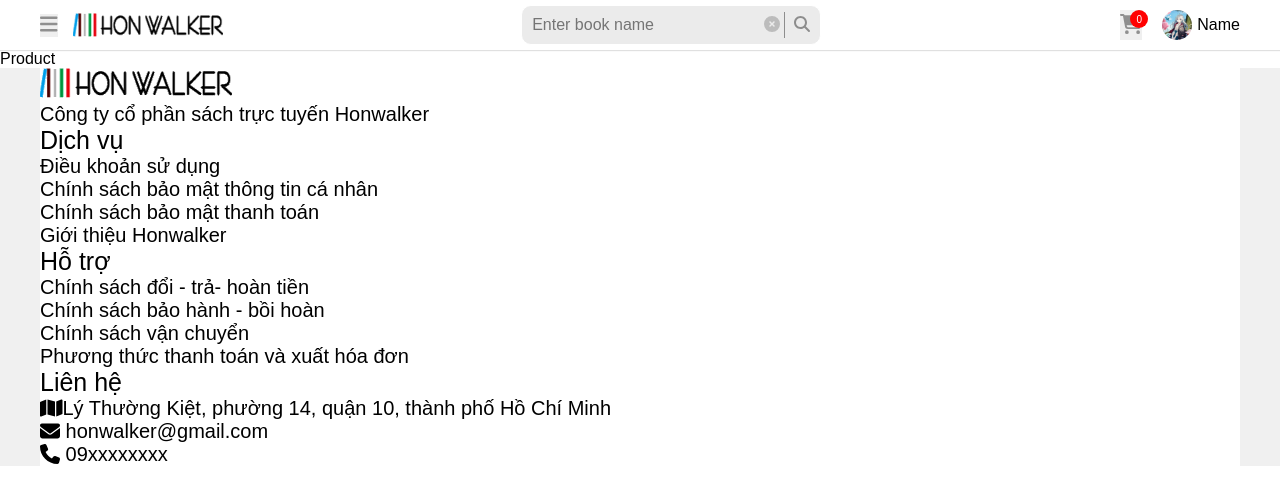
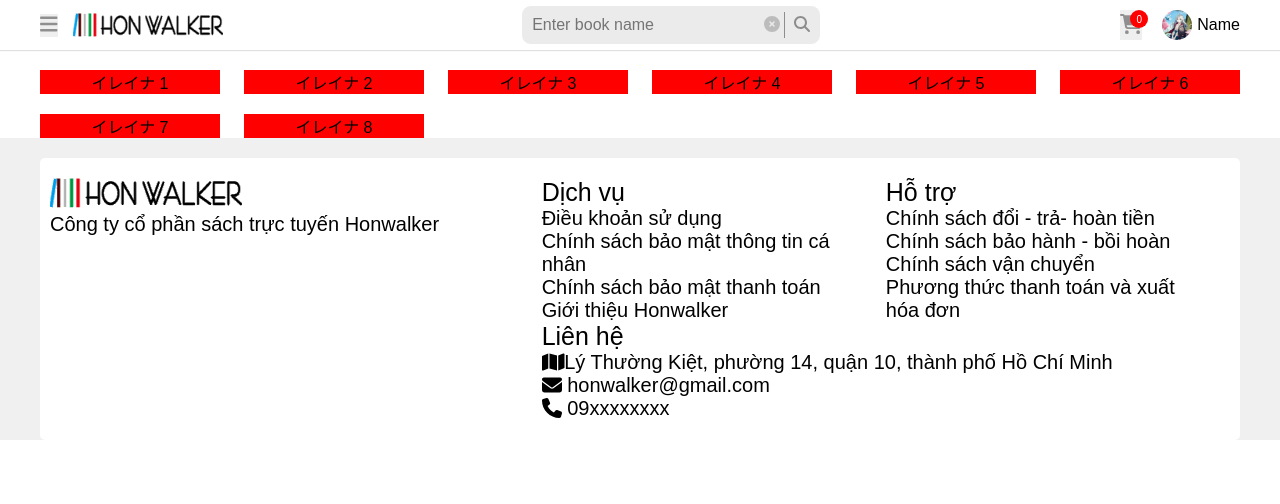
Before and after one commit to thanhdatkiyotaka/honwalker, a React (Create React App) app: page /product in a window 1280 px wide. Shown: the top 504 px of the page. Built offline with nearby package versions, Linux system fonts and the light colour scheme.

Commit message:
Add my project

```diff
--- a/src/assets/css/grid.css
+++ b/src/assets/css/grid.css
@@ -341,160 +341,225 @@
     .wide {
         width: 800px;
     }
+
+    .row {
+        margin-left: -8px;
+        margin-right: -8px;
+    }
+    .col {
+        padding-left: 8px;
+        padding-right: 8px;
+    }
+    .l-0 {
+        display: none;
+    }
+    .l-1,
+    .l-2,
+    .l-3,
+    .l-4,
+    .l-5,
+    .l-6,
+    .l-7,
+    .l-8,
+    .l-9,
+    .l-10,
+    .l-11,
+    .l-12 {
+        display: block;
+    }
+    .l-1 {
+        flex: 0 0 8.33333%;
+        max-width: 8.33333%;
+    }
+    .l-2 {
+        flex: 0 0 16.66667%;
+        max-width: 16.66667%;
+    }
+    .l-3 {
+        flex: 0 0 25%;
+        max-width: 25%;
+    }
+    .l-4 {
+        flex: 0 0 33.33333%;
+        max-width: 33.33333%;
+    }
+    .l-5 {
+        flex: 0 0 41.66667%;
+        max-width: 41.66667%;
+    }
+    .l-6 {
+        flex: 0 0 50%;
+        max-width: 50%;
+    }
+    .l-7 {
+        flex: 0 0 58.33333%;
+        max-width: 58.33333%;
+    }
+    .l-8 {
+        flex: 0 0 66.66667%;
+        max-width: 66.66667%;
+    }
+    .l-9 {
+        flex: 0 0 75%;
+        max-width: 75%;
+    }
+    .l-10 {
+        flex: 0 0 83.33333%;
+        max-width: 83.33333%;
+    }
+    .l-11 {
+        flex: 0 0 91.66667%;
+        max-width: 91.66667%;
+    }
+    .l-12 {
+        flex: 0 0 100%;
+        max-width: 100%;
+    }
+    .l-o-1 {
+        margin-left: 8.33333%;
+    }
+    .l-o-2 {
+        margin-left: 16.66667%;
+    }
+    .l-o-3 {
+        margin-left: 25%;
+    }
+    .l-o-4 {
+        margin-left: 33.33333%;
+    }
+    .l-o-5 {
+        margin-left: 41.66667%;
+    }
+    .l-o-6 {
+        margin-left: 50%;
+    }
+    .l-o-7 {
+        margin-left: 58.33333%;
+    }
+    .l-o-8 {
+        margin-left: 66.66667%;
+    }
+    .l-o-9 {
+        margin-left: 75%;
+    }
+    .l-o-10 {
+        margin-left: 83.33333%;
+    }
+    .l-o-11 {
+        margin-left: 91.66667%;
+    }
 }
 
 /* > PC low resolution */
-@media (min-width: 1024px) and (max-width: 1239px) {
+@media (min-width: 1200px) {
     .wide {
-        width: 984px;
+        width: 1200px;
     }
 
-    .wide .row {
+    .row {
         margin-left: -12px;
         margin-right: -12px;
     }
-
-    .wide .row.sm-gutter {
-        margin-left: -5px;
-        margin-right: -5px;
-    }
-
-    .wide .col {
+    .col {
         padding-left: 12px;
         padding-right: 12px;
     }
-
-    .wide .row.sm-gutter .col {
-        padding-left: 5px;
-        padding-right: 5px;
-    }
-
-    .wide .l-0 {
+    .xl-0 {
         display: none;
     }
-
-    .wide .l-1,
-    .wide .l-2,
-    .wide .l-2-4,
-    .wide .l-3,
-    .wide .l-4,
-    .wide .l-5,
-    .wide .l-6,
-    .wide .l-7,
-    .wide .l-8,
-    .wide .l-9,
-    .wide .l-10,
-    .wide .l-11,
-    .wide .l-12 {
+    .xl-1,
+    .xl-2,
+    .xl-3,
+    .xl-4,
+    .xl-5,
+    .xl-6,
+    .xl-7,
+    .xl-8,
+    .xl-9,
+    .xl-10,
+    .xl-11,
+    .xl-12 {
         display: block;
     }
-
-    .wide .l-1 {
+    .xl-1 {
         flex: 0 0 8.33333%;
         max-width: 8.33333%;
     }
-
-    .wide .l-2 {
+    .xl-2 {
         flex: 0 0 16.66667%;
         max-width: 16.66667%;
     }
-
-    .wide .l-2-4 {
-        flex: 0 0 20%;
-        max-width: 20%;
-    }
-
-    .wide .l-3 {
+    .xl-3 {
         flex: 0 0 25%;
         max-width: 25%;
     }
-
-    .wide .l-4 {
+    .xl-4 {
         flex: 0 0 33.33333%;
         max-width: 33.33333%;
     }
-
-    .wide .l-5 {
+    .xl-5 {
         flex: 0 0 41.66667%;
         max-width: 41.66667%;
     }
-
-    .wide .l-6 {
+    .xl-6 {
         flex: 0 0 50%;
         max-width: 50%;
     }
-
-    .wide .l-7 {
+    .xl-7 {
         flex: 0 0 58.33333%;
         max-width: 58.33333%;
     }
-
-    .wide .l-8 {
+    .xl-8 {
         flex: 0 0 66.66667%;
         max-width: 66.66667%;
     }
-
-    .wide .l-9 {
+    .xl-9 {
         flex: 0 0 75%;
         max-width: 75%;
     }
-
-    .wide .l-10 {
+    .xl-10 {
         flex: 0 0 83.33333%;
         max-width: 83.33333%;
     }
-
-    .wide .l-11 {
+    .xl-11 {
         flex: 0 0 91.66667%;
         max-width: 91.66667%;
     }
-
-    .wide .l-12 {
+    .xl-12 {
         flex: 0 0 100%;
         max-width: 100%;
     }
-
-    .wide .l-o-1 {
+    .xl-o-1 {
         margin-left: 8.33333%;
     }
-
-    .wide .l-o-2 {
+    .xl-o-2 {
         margin-left: 16.66667%;
     }
-
-    .wide .l-o-3 {
+    .xl-o-3 {
         margin-left: 25%;
     }
-
-    .wide .l-o-4 {
+    .xl-o-4 {
         margin-left: 33.33333%;
     }
-
-    .wide .l-o-5 {
+    .xl-o-5 {
         margin-left: 41.66667%;
     }
-
-    .wide .l-o-6 {
+    .xl-o-6 {
         margin-left: 50%;
     }
-
-    .wide .l-o-7 {
+    .xl-o-7 {
         margin-left: 58.33333%;
     }
-
-    .wide .l-o-8 {
+    .xl-o-8 {
         margin-left: 66.66667%;
     }
-
-    .wide .l-o-9 {
+    .xl-o-9 {
         margin-left: 75%;
     }
-
-    .wide .l-o-10 {
+    .xl-o-10 {
         margin-left: 83.33333%;
     }
-
-    .wide .l-o-11 {
+    .xl-o-11 {
         margin-left: 91.66667%;
     }
 }
--- a/src/layout/components/Footer/Footer.module.scss
+++ b/src/layout/components/Footer/Footer.module.scss
@@ -2,18 +2,24 @@
    background: rgb(0 0 0 /6%);
    display: flex;
    justify-content: center;
+   padding-top: 20px;
 }
 
 .inner {
     background: white;
     width: 1200px;
     font-size: 20px;
+    border-radius: 5px;
+    padding: 20px 10px;
 }
 
 .company-info{
     display: flex;
     flex-direction: column;
+    border-right: solid 1px black;
 }
+
+
 
 .policy{
     display: flex;
--- a/src/layout/components/Footer/index.js
+++ b/src/layout/components/Footer/index.js
@@ -3,16 +3,24 @@
 import style from './Footer.module.scss'
 import { FontAwesomeIcon } from '@fortawesome/react-fontawesome';
 import { faEnvelope, faMap, faPhone } from '@fortawesome/free-solid-svg-icons';
-var cx = className.bind(style)
+import '~/assets/css/grid.css';
+var cx = className.bind(style);
 
 function Footer() {
     return (
         <footer className={cx('wrapper')}>
             <div className={cx('inner')}>
+                <div className='grid row'>
+                    <div className='col xl-5 l-5 m-12 s-12 xs-12'>
                         <div className={cx('conpany-info')}>
                             <img src={require('~/assets/images/logo.png')} alt=''/>
                             <p>Công ty cổ phần sách trực tuyến Honwalker</p>
                         </div>
+                    </div>
+                    <span/>
+                    <div className='col xl-7 l-7 m-12 s-12 xs-12 grid'>
+                        <div className='row'>
+                            <div className='col xl-6 l-6 m-6 xs-12 s-12'>
                                 <div className={cx('policy')}>
                                     <h1>Dịch vụ</h1>
                                     <Link className={cx('link')}>Điều khoản sử dụng</Link>
@@ -20,12 +28,16 @@
                                     <Link className={cx('link')}>Chính sách bảo mật thanh toán</Link>
                                     <Link className={cx('link')}>Giới thiệu Honwalker</Link>
                                 </div>
+                            </div>
+                            <div className='col xl-6 l-6 m-6 xs-12 s-12'>
                                 <div className={cx('support')}>
                                     <h1>Hỗ trợ</h1>
                                     <Link className={cx('link')}>Chính sách đổi - trả- hoàn tiền</Link>
                                     <Link className={cx('link')}>Chính sách bảo hành - bồi hoàn</Link>
                                     <Link className={cx('link')}>Chính sách vận chuyển</Link>
                                     <Link className={cx('link')}>Phương thức thanh toán và xuất hóa đơn</Link>
+                                </div>
+                            </div>
                         </div>
                         <div className={cx('contact')}>
                             <h1>Liên hệ</h1>
@@ -41,6 +53,8 @@
                             </div>
                         </div>
                     </div>
+                </div>
+            </div>
         </footer>
     );
 }
--- /dev/null
+++ b/src/pages/Product/Product.module.scss
@@ -0,0 +1,6 @@
+.block {
+    background: red;
+    margin-top: 20px;
+    display: flex;
+    justify-content: center;
+}
--- a/src/pages/Product/index.js
+++ b/src/pages/Product/index.js
@@ -1,6 +1,23 @@
+import '~/assets/css/grid.css'
+import className from 'classnames/bind';
+import style from './Product.module.scss';
+const cx = className.bind(style);
+
+
 function Product() {
     return (
-        <div>Product</div>
+        <div className='grid wide'>
+            <div className='row'>
+                <div className='col xl-2 l-3 m-4 s-6 xs-12'><div className={cx('block')}>イレイナ 1</div></div>
+                <div className='col xl-2 l-3 m-4 s-6 xs-12'><div className={cx('block')}>イレイナ 2</div></div>
+                <div className='col xl-2 l-3 m-4 s-6 xs-12'><div className={cx('block')}>イレイナ 3</div></div>
+                <div className='col xl-2 l-3 m-4 s-6 xs-12'><div className={cx('block')}>イレイナ 4</div></div>
+                <div className='col xl-2 l-3 m-4 s-6 xs-12'><div className={cx('block')}>イレイナ 5</div></div>
+                <div className='col xl-2 l-3 m-4 s-6 xs-12'><div className={cx('block')}>イレイナ 6</div></div>
+                <div className='col xl-2 l-3 m-4 s-6 xs-12'><div className={cx('block')}>イレイナ 7</div></div>
+                <div className='col xl-2 l-3 m-4 s-6 xs-12'><div className={cx('block')}>イレイナ 8</div></div>
+            </div>
+        </div>
     );
 }
 
```
Lines whose indentation alone changed are shown as unchanged.
